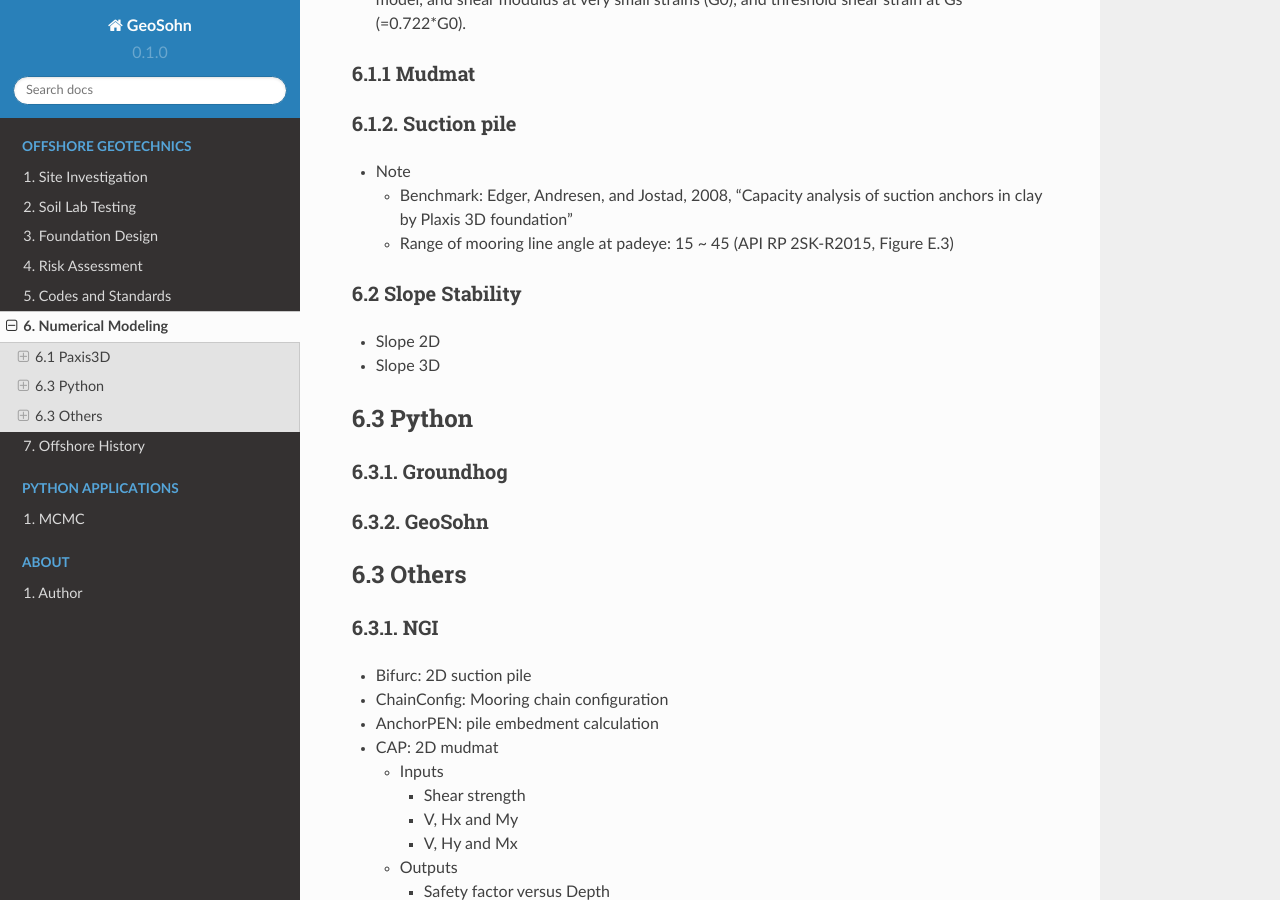
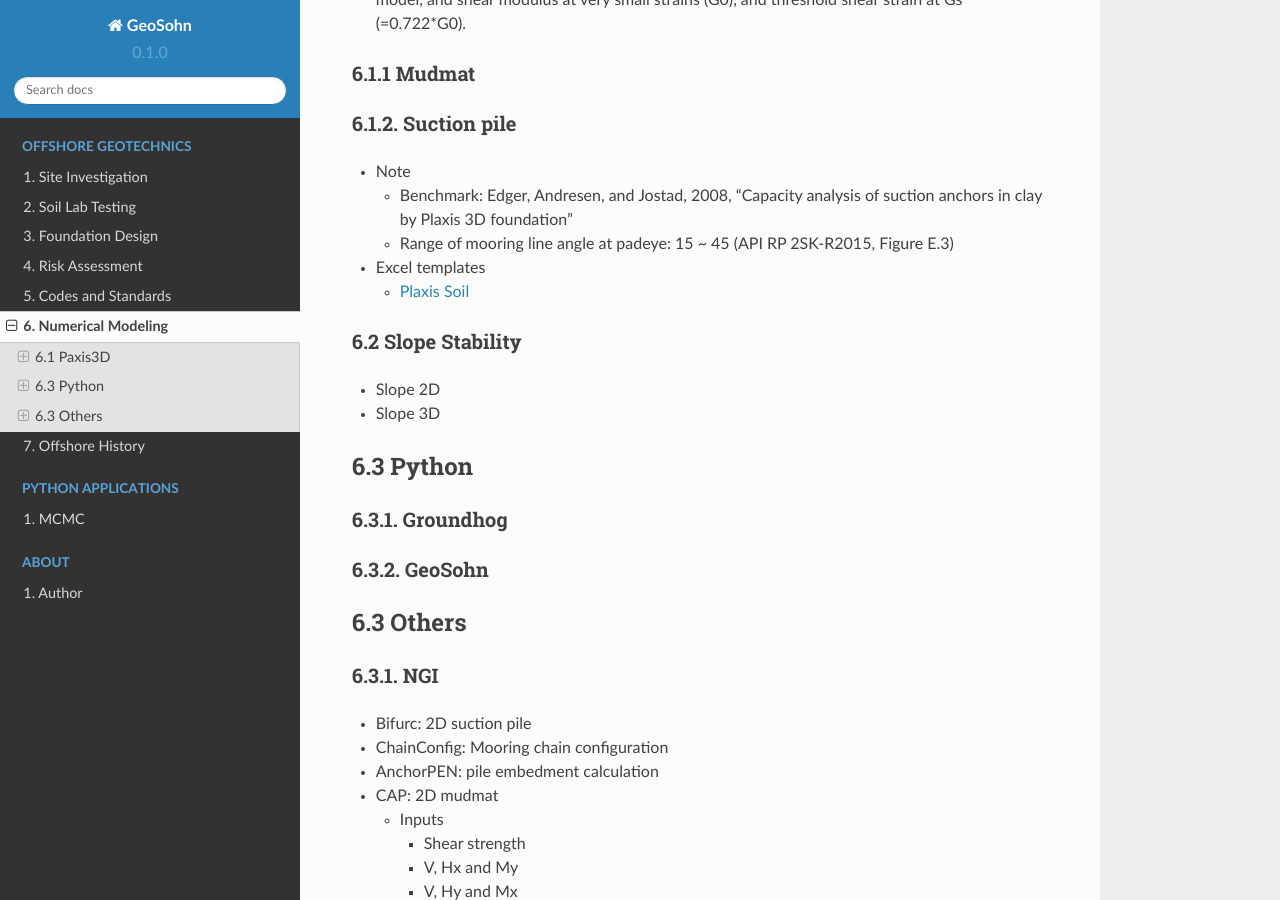
Before and after one commit to jrson11/GeoSohn, a Sphinx documentation site: the page built from docs/source/6-Numerical_Modeling.rst, in a window 1280 px wide and 900 px high, scrolled down 1454 px. Built offline with Sphinx 7.4.7 and the Read the Docs theme 2.0.0, drawn with Linux system fonts in a browser that asks for light colours; pages that are not in the unit, such as notebooks, are missing from menus.

Commit message:
Update 6-Numerical_Modeling.rst

```diff
--- a/docs/source/6-Numerical_Modeling.rst
+++ b/docs/source/6-Numerical_Modeling.rst
@@ -54,6 +54,9 @@ f. Hardening Soil model with Small-Strain Stiffness (HSsmall)
   - Benchmark: Edger, Andresen, and Jostad, 2008, "Capacity analysis of suction anchors in clay by Plaxis 3D foundation"
   - Range of mooring line angle at padeye: 15 ~ 45 (API RP 2SK-R2015, Figure E.3)
 
+- Excel templates
+
+  - `Plaxis Soil <https://bp365-my.sharepoint.com/:x:/r/personal/jung_sohn_bp_com/Documents/bp_Areas/_GeoSohn/6.1.1-Plaxis_Soils.xlsx?d=w03a66e141f57472faa0aa5cdd06178e8&csf=1&web=1&e=hoakva>`_
 
 6.2 Slope Stability
 ..................
```
